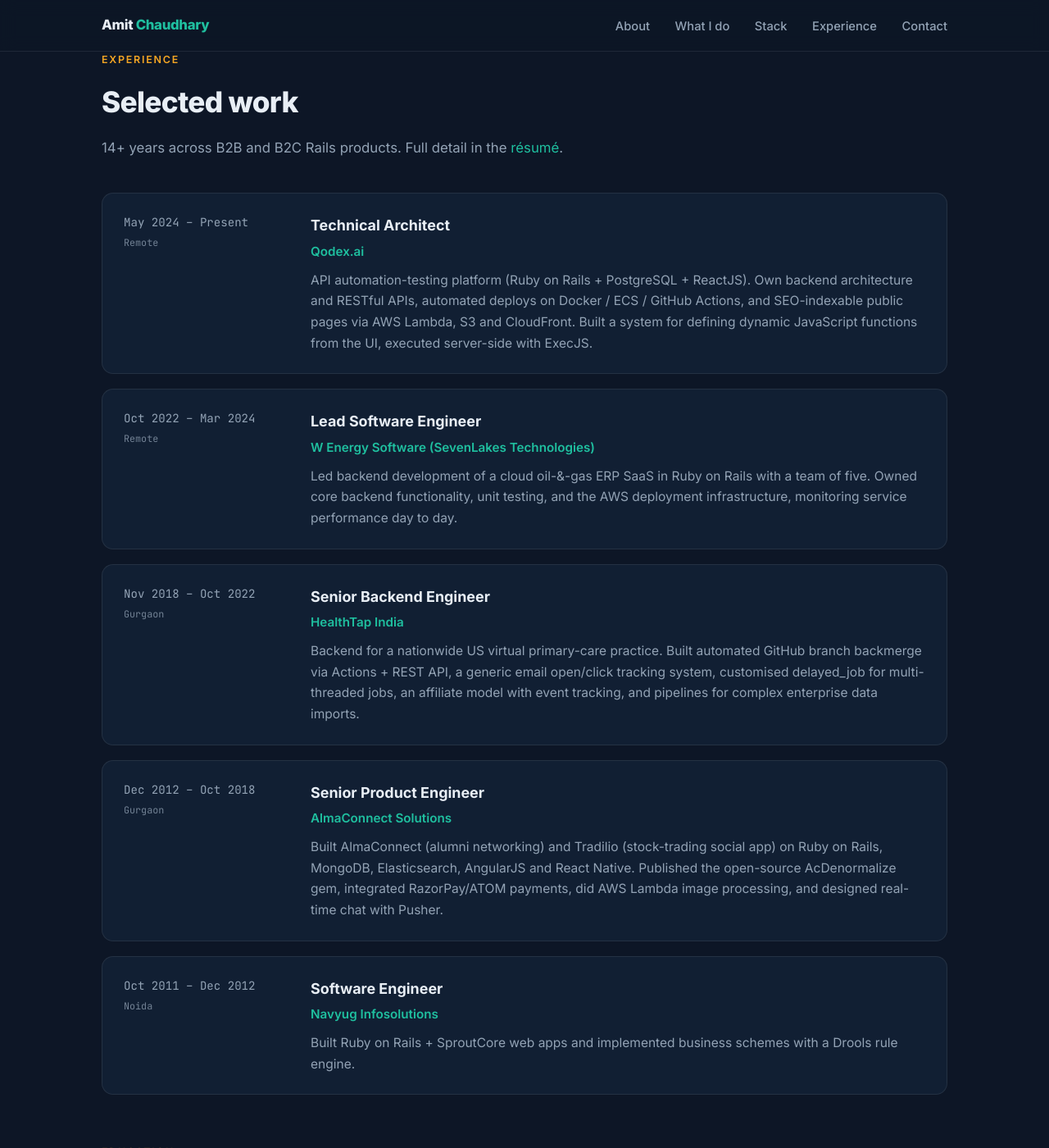
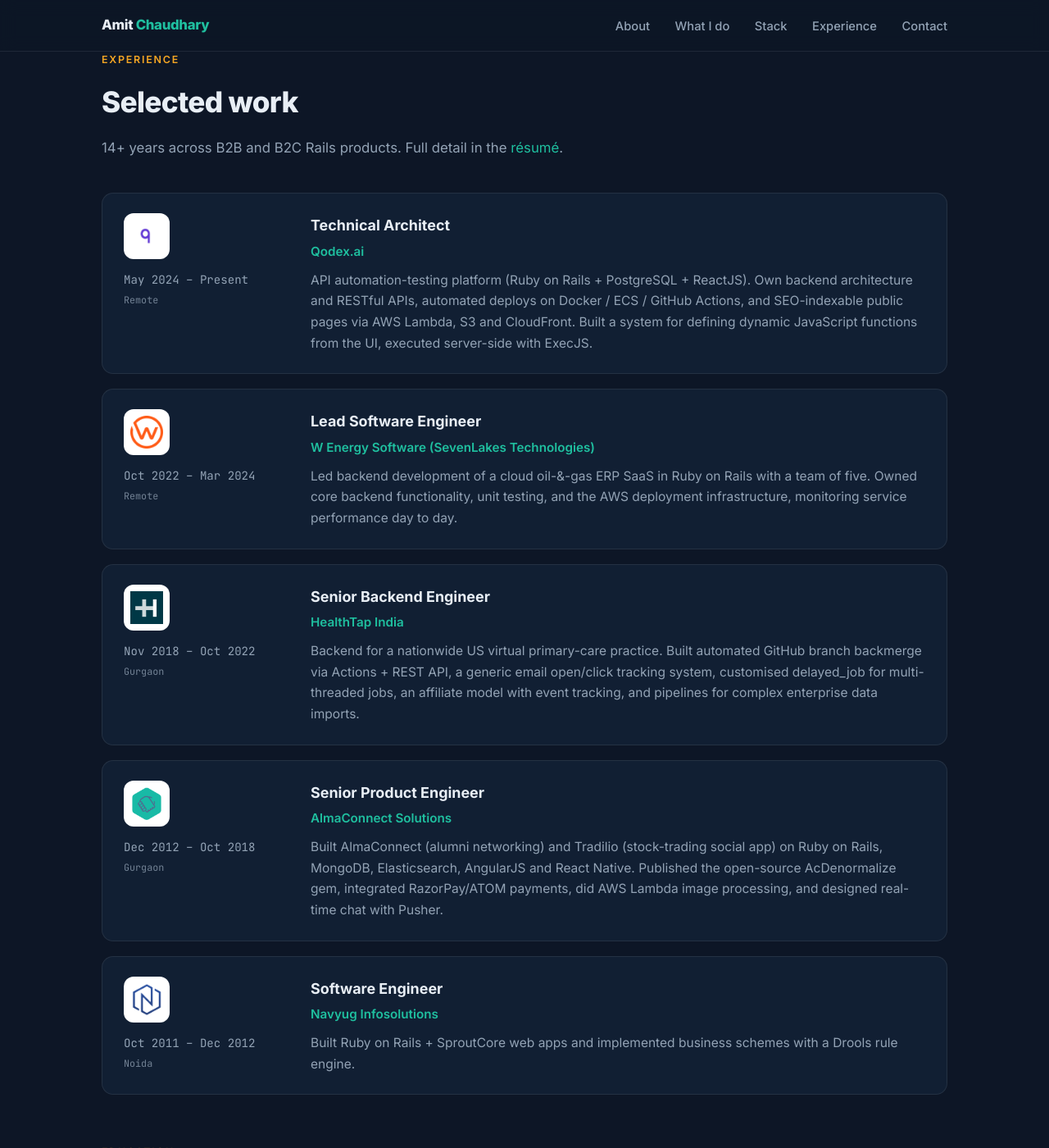
Before and after one commit to chaudhary/amit-chaudhary, a Jekyll site: the page built from index.html, in a window 1280 px wide and 1400 px high, scrolled down 2868 px. Shown: the whole window at 82% size. Built offline with Jekyll 4.4.1, drawn with Linux system fonts in a browser that asks for light colours.

Commit message:
Add company logos to experience section
Local logos (Qodex, W Energy, HealthTap, AlmaConnect, Navyug) shown as
white-tile badges next to each role. Sourced as favicons/brand marks.

Co-Authored-By: Claude Opus 4.8 (1M context) <noreply@anthropic.com>

```diff
--- a/_data/experience.yml
+++ b/_data/experience.yml
@@ -4,6 +4,7 @@ roles:
   org: Qodex.ai
   when: May 2024 – Present
   where: Remote
+  logo: qodex.png
   body: >-
     API automation-testing platform (Ruby on Rails + PostgreSQL + ReactJS). Own backend
     architecture and RESTful APIs, automated deploys on Docker / ECS / GitHub Actions, and
@@ -14,6 +15,7 @@ roles:
   org: W Energy Software (SevenLakes Technologies)
   when: Oct 2022 – Mar 2024
   where: Remote
+  logo: wenergy.png
   body: >-
     Led backend development of a cloud oil-&-gas ERP SaaS in Ruby on Rails with a team of
     five. Owned core backend functionality, unit testing, and the AWS deployment
@@ -23,6 +25,7 @@ roles:
   org: HealthTap India
   when: Nov 2018 – Oct 2022
   where: Gurgaon
+  logo: healthtap.png
   body: >-
     Backend for a nationwide US virtual primary-care practice. Built automated GitHub
     branch backmerge via Actions + REST API, a generic email open/click tracking system,
@@ -33,6 +36,7 @@ roles:
   org: AlmaConnect Solutions
   when: Dec 2012 – Oct 2018
   where: Gurgaon
+  logo: almaconnect.png
   body: >-
     Built AlmaConnect (alumni networking) and Tradilio (stock-trading social app) on Ruby on
     Rails, MongoDB, Elasticsearch, AngularJS and React Native. Published the open-source
@@ -43,6 +47,7 @@ roles:
   org: Navyug Infosolutions
   when: Oct 2011 – Dec 2012
   where: Noida
+  logo: navyug.png
   body: >-
     Built Ruby on Rails + SproutCore web apps and implemented business schemes with a Drools
     rule engine.
--- a/assets/css/main.css
+++ b/assets/css/main.css
@@ -135,7 +135,15 @@ section { padding: 76px 0; border-bottom: 1px solid var(--line); }
   background: var(--navy-800); border: 1px solid var(--line);
   border-radius: var(--radius); padding: 24px 26px;
 }
-@media (max-width: 720px){ .role { grid-template-columns: 1fr; gap: 8px; } }
+@media (max-width: 720px){ .role { grid-template-columns: 1fr; gap: 14px; } }
+.role-side { display: flex; flex-direction: column; gap: 14px; align-items: flex-start; }
+.logo-tile {
+  width: 56px; height: 56px; border-radius: 12px;
+  background: #fff; border: 1px solid var(--line);
+  display: flex; align-items: center; justify-content: center;
+  padding: 7px; overflow: hidden; flex: none;
+}
+.logo-tile img { max-width: 100%; max-height: 100%; object-fit: contain; display: block; }
 .role .when { color: var(--muted); font-size: 0.88rem; font-family:'JetBrains Mono', monospace; }
 .role .when small { display:block; color: var(--muted); opacity:.75; margin-top: 4px; }
 .role h3 { font-size: 1.12rem; margin-bottom: 4px; }
--- a/index.html
+++ b/index.html
@@ -87,7 +87,10 @@ layout: default
     <div class="timeline">
       {% for r in site.data.experience.roles %}
       <div class="role">
-        <div class="when">{{ r.when }}<small>{{ r.where }}</small></div>
+        <div class="role-side">
+          {% if r.logo %}<span class="logo-tile"><img src="{{ '/assets/img/logos/' | append: r.logo | relative_url }}" alt="{{ r.org }} logo" loading="lazy" /></span>{% endif %}
+          <div class="when">{{ r.when }}<small>{{ r.where }}</small></div>
+        </div>
         <div>
           <h3>{{ r.role }}</h3>
           <div class="org">{{ r.org }}</div>
```
Also changed, not shown: assets/img/logos/almaconnect.png (added), assets/img/logos/healthtap.png (added), assets/img/logos/navyug.png (added), assets/img/logos/qodex.png (added), assets/img/logos/wenergy.png (added).
